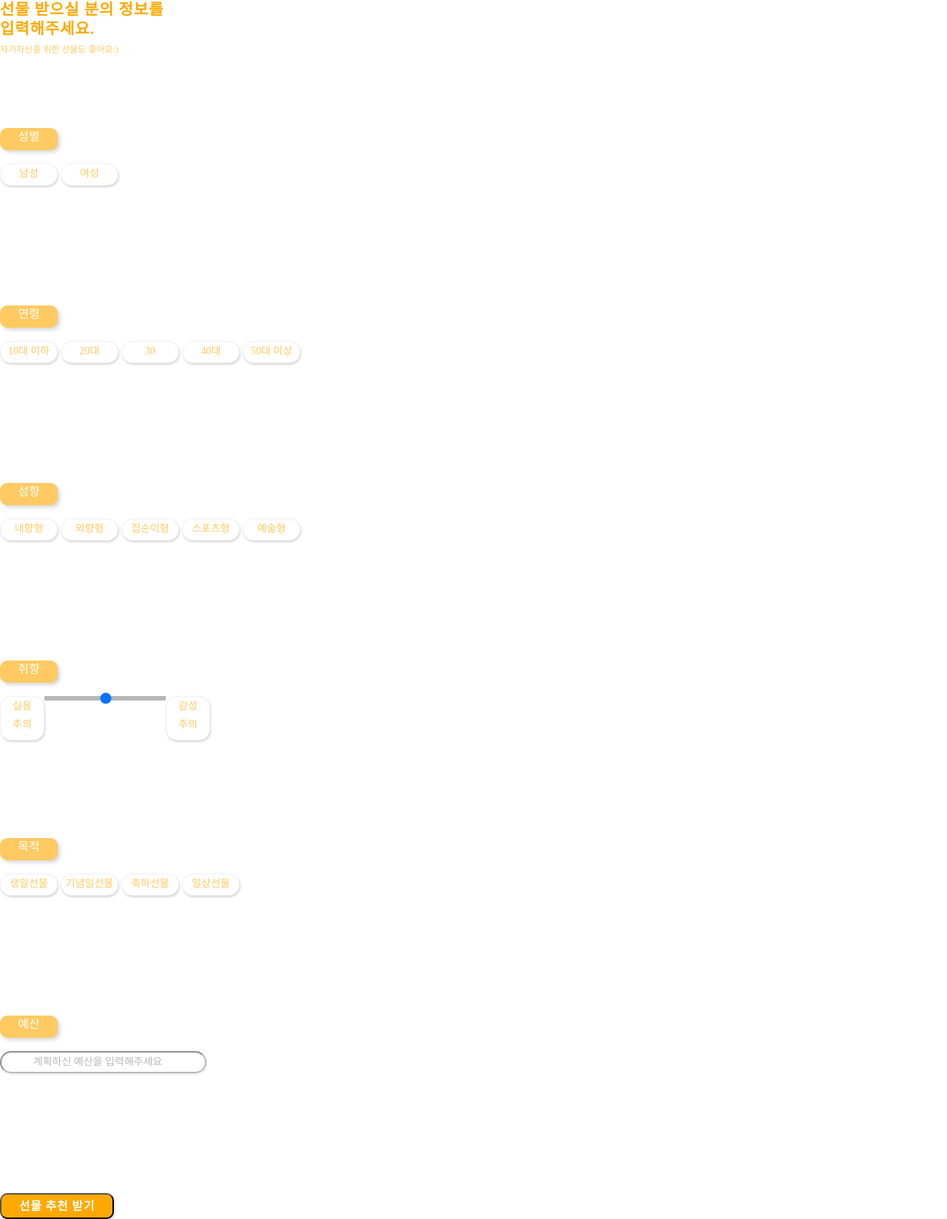
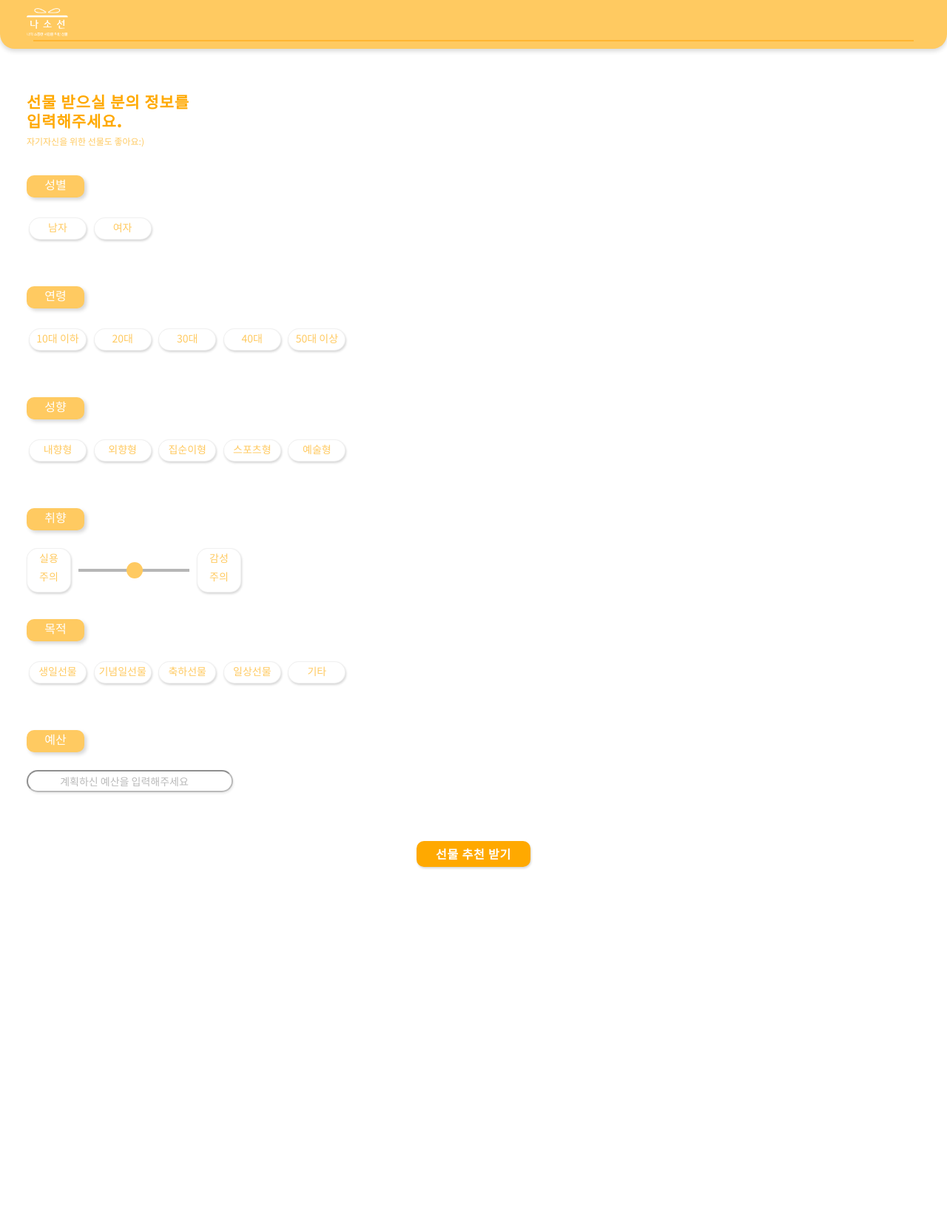
Before and after one commit to SeongwonChung/nasosun, a Django app: page /for_you in a window 1280 px wide. Shown: the whole page at 74% size. After the commit the page ends 1175 px from the top, so only its background shows below. Run offline with Django 3.2, Linux system fonts and the light colour scheme.

Commit message:
for_you_3

```diff
--- a/nasosunpj/app/static/for_you.css
+++ b/nasosunpj/app/static/for_you.css
@@ -1,10 +1,15 @@
 *{ margin: 0;
     Box-sizing: border-box;}
+
+.for_you_container{
+    margin: 0 36px;
+    display: block;
+    justify-content: center;
+}
 
 .for_you_title{
     width: 249px;
     height: 55px;
-    font-family: NotoSansKR;
     font-size: 21px;
     font-weight: 900;
     font-stretch: normal;
@@ -17,7 +22,6 @@
 .for_you_sub_title{
     width: 180px;
     height: 18px;
-    font-family: NotoSansKR;
     font-size: 12px;
     font-weight: normal;
     font-stretch: normal;
@@ -29,9 +33,9 @@
 }
 .box{
     width:100%;
-    height:140px;
+    height:50px;
     /* background-color: red; */
-    margin:100px 0;
+    margin:40px 0 100px 0;
     /* margin: 100px 36px; */
 }
 .box_title{
@@ -40,7 +44,6 @@
     border-radius: 10px;
     box-shadow: 3px 3px 5px 0 rgba(0, 0, 0, 0.16);
     background-color: #ffca61;
-    font-family: AppleSDGothicNeoB00;
     font-size: 16px;
     font-weight: normal;
     font-stretch: normal;
@@ -61,6 +64,8 @@
     opacity: 0;
     position: fixed;
     width: 0;
+    /* display:flex;
+    justify-content: space-around; */
   }
 .box_radio_gender label {
     width: 78px;
@@ -69,13 +74,15 @@
     box-shadow: 1px 2px 3px 0 rgba(0, 0, 0, 0.16);
     border: solid 1px rgba(182, 182, 182, 0.2);
     background-color: #ffffff;
-    display: inline-block;
-    font-family: AppleSDGothicNeoB00;
     font-size: 14px;
     line-height: 1.79;
     letter-spacing: normal;
     text-align: center;
     color: #ffca61;
+    display: inline-block;
+    margin: 3px;
+    /* display:flex;
+    justify-content: space-around; */
 }
 .box_radio_gender input[type="radio"]:checked + label {
     width: 78px;
@@ -84,13 +91,14 @@
     box-shadow: 1px 2px 3px 0 rgba(0, 0, 0, 0.16);
     border: solid 2px #b6b6b6;
     background-color: #ffffff;
-    display: inline-block;
-    font-family: AppleSDGothicNeoB00;
     font-size: 14px;
     line-height: 1.79;
     letter-spacing: normal;
     text-align: center;
     color: #ffca61;
+    display: inline-block;
+    /* display:flex;
+    justify-content: space-around; */
 }
 .box_radio_age input[type="radio"] {
     opacity: 0;
@@ -105,12 +113,12 @@
     border: solid 1px rgba(182, 182, 182, 0.2);
     background-color: #ffffff;
     display: inline-block;
-    font-family: AppleSDGothicNeoB00;
     font-size: 14px;
     line-height: 1.79;
     letter-spacing: normal;
     text-align: center;
     color: #ffca61;
+    margin: 3px;
 }
 .box_radio_age input[type="radio"]:checked + label {
     width: 78px;
@@ -120,7 +128,6 @@
     border: solid 2px #b6b6b6;
     background-color: #ffffff;
     display: inline-block;
-    font-family: AppleSDGothicNeoB00;
     font-size: 14px;
     line-height: 1.79;
     letter-spacing: normal;
@@ -140,12 +147,12 @@
     border: solid 1px rgba(182, 182, 182, 0.2);
     background-color: #ffffff;
     display: inline-block;
-    font-family: AppleSDGothicNeoB00;
     font-size: 14px;
     line-height: 1.79;
     letter-spacing: normal;
     text-align: center;
     color: #ffca61;
+    margin: 3px;
 }
 .box_checkbox input[type="checkbox"]:checked + label {
     width: 78px;
@@ -155,7 +162,6 @@
     border: solid 2px #b6b6b6;
     background-color: #ffffff;
     display: inline-block;
-    font-family: AppleSDGothicNeoB00;
     font-size: 14px;
     line-height: 1.79;
     letter-spacing: normal;
@@ -165,6 +171,7 @@
 .box_slider{
     display: flex;
     flex-direction: row;
+    align-items: center;
 
 }
 .box_slider_text{
@@ -175,7 +182,6 @@
     border: solid 1px rgba(182, 182, 182, 0.2);
     background-color: #ffffff;
     display: inline-block;
-    font-family: AppleSDGothicNeoB00;
     font-size: 14px;
     line-height: 1.79;
     letter-spacing: normal;
@@ -185,11 +191,20 @@
 .slider{
     -webkit-appearance: none;  /* Override default CSS styles */
     appearance: none;
-    width: 164px;
+    width: 150px;
+    margin: 0 10px;
     height: 1px;
-    border: solid 3px #b6b6b6;
-    color:red;
+    border: solid 2px #b6b6b6;
 }
+.slider::-webkit-slider-thumb {
+    -webkit-appearance: none; /* Override default look */
+    appearance: none;
+    width: 22px;
+    height: 22px;
+    border-radius: 50%;
+    background: #ffca61; /* Green background */
+    cursor: pointer; /* Cursor on hover */
+  }
 
 .box_radio_purpose input[type="radio"] {
     opacity: 0;
@@ -204,12 +219,12 @@
     border: solid 1px rgba(182, 182, 182, 0.2);
     background-color: #ffffff;
     display: inline-block;
-    font-family: AppleSDGothicNeoB00;
     font-size: 14px;
     line-height: 1.79;
     letter-spacing: normal;
     text-align: center;
     color: #ffca61;
+    margin: 3px;
 }
 .box_radio_purpose input[type="radio"]:checked + label {
     width: 78px;
@@ -219,7 +234,6 @@
     border: solid 2px #b6b6b6;
     background-color: #ffffff;
     display: inline-block;
-    font-family: AppleSDGothicNeoB00;
     font-size: 14px;
     line-height: 1.79;
     letter-spacing: normal;
@@ -233,7 +247,6 @@
     box-shadow: 1px 2px 3px 0 rgba(0, 0, 0, 0.16);
     background-color: #ffffff;
     opacity: 0.5;
-    font-family: AppleSDGothicNeoB00;
     font-size: 14px;
     font-weight: normal;
     font-stretch: normal;
@@ -243,14 +256,19 @@
     text-align: center;
     color: #ffca61;
 }
-
+.for_you_submit_container{
+    width:100%;
+    display: flex;
+    justify-content: center;
+    margin: 0 0 100px 0;
+}
 .for_you_submit{
+    border:none;
     width: 154px;
     height: 35px;
     border-radius: 10px;
     box-shadow: 1px 2px 3px 0 rgba(0, 0, 0, 0.16);
     background-color: #ffa900;
-    font-family: NotoSansKR;
     font-size: 16px;
     font-weight: bold;
     font-stretch: normal;
--- a/nasosunpj/app/templates/for_you.html
+++ b/nasosunpj/app/templates/for_you.html
@@ -1,5 +1,6 @@
-<!DOCTYPE html>
-<html lang="en">
+{% extends 'base.html' %}
+{% block title %} Nasosun {% endblock %}
+    {% block content %}
 <head>
     <meta charset="UTF-8">
     <meta name="viewport" content="width=device-width, initial-scale=1.0">
@@ -7,6 +8,7 @@
     <title>Document</title>
 </head>
 <body>
+    <div class="for_you_container">
     <div class="for_you_title">선물 받으실 분의 정보를<br>입력해주세요.</div>
     <div class="for_you_sub_title">자기자신을 위한 선물도 좋아요:)</div>
     <form method="POST">
@@ -15,25 +17,25 @@
             <div class="box_title">성별</div>
         <br>
             <div class="box_radio_gender">
-                <input id="radio_man" type="radio" name="gender">
-                <label for="radio_man">남성</label>
-                <input id="radio_woman"type="radio" name="gender">
-                <label for="radio_woman">여성</label>
+                <input id="radio_man" type="radio" name="gender" value="남자">
+                <label for="radio_man">남자</label>
+                <input id="radio_woman"type="radio" name="gender" value="여자">
+                <label for="radio_woman">여자</label>
             </div>
         </div>
         <div class="box">
             <div class="box_title">연령</div>
         <br>
             <div class="box_radio_age">
-                <input id="radio_10" type="radio" name="age">
+                <input id="radio_10" type="radio" name="age" value="10">
                 <label for="radio_10">10대 이하</label>
-                <input id="radio_20"type="radio" name="age">
+                <input id="radio_20"type="radio" name="age" value="20">
                 <label for="radio_20">20대</label>
-                <input id="radio_30" type="radio" name="age">
-                <label for="radio_30">30</label>
-                <input id="radio_40"type="radio" name="age">
+                <input id="radio_30" type="radio" name="age" value="30">
+                <label for="radio_30">30대</label>
+                <input id="radio_40"type="radio" name="age" value="40">
                 <label for="radio_40">40대</label>
-                <input id="radio_50"type="radio" name="age">
+                <input id="radio_50"type="radio" name="age" value="50">
                 <label for="radio_50">50대 이상</label>
             </div>
         </div>
@@ -41,15 +43,15 @@
             <div class="box_title">성향</div>
         <br>
             <div class="box_checkbox">
-                <input id="checkbox_in" type="checkbox" name="taste">
+                <input id="checkbox_in" type="checkbox" name="taste" value="내향형">
                 <label for="checkbox_in">내향형</label>
-                <input id="checkbox_out"type="checkbox" name="taste">
+                <input id="checkbox_out"type="checkbox" name="taste" value="외향형">
                 <label for="checkbox_out">외향형</label>
-                <input id="checkbox_home" type="checkbox" name="taste">
+                <input id="checkbox_home" type="checkbox" name="taste" value="집순이형">
                 <label for="checkbox_home">집순이형</label>
-                <input id="checkbox_sport"type="checkbox" name="taste">
+                <input id="checkbox_sport"type="checkbox" name="taste" value="스포츠형">
                 <label for="checkbox_sport">스포츠형</label>
-                <input id="checkbox_art"type="checkbox" name="taste">
+                <input id="checkbox_art"type="checkbox" name="taste" value="예술형">
                 <label for="checkbox_art">예술형</label>
             </div>
         </div>
@@ -58,7 +60,7 @@
         <br>
             <div class="box_slider">
                 <label class="box_slider_text">실용<br>주의</label>
-                    <input class="slider" type="range" min="1" max="100"  name="temperment">
+                    <input class="slider" type="range" min="1" max="100" name="temperment">
                 <label class="box_slider_text">감성<br>주의</label>
             </div>
         </div>
@@ -72,14 +74,16 @@
             <div class="box_title">목적</div>
         <br>
             <div class="box_radio_purpose">
-                <input id="radio_birth" type="radio" name="purpose">
+                <input id="radio_birth" type="radio" name="purpose" value="birth">
                 <label for="radio_birth">생일선물</label>
-                <input id="radio_anni"type="radio" name="purpose">
+                <input id="radio_anni"type="radio" name="purpose" value="anni">
                 <label for="radio_anni">기념일선물</label>
-                <input id="radio_cele" type="radio" name="purpose">
+                <input id="radio_cele" type="radio" name="purpose" value="cele">
                 <label for="radio_cele">축하선물</label>
-                <input id="radio_daily"type="radio" name="purpose">
+                <input id="radio_daily"type="radio" name="purpose" value="daily">
                 <label for="radio_daily">일상선물</label>
+                <input id="radio_etc"type="radio" name="purpose" value="etc">
+                <label for="radio_etc">기타</label>
             </div>
         </div>
         <div class="box">
@@ -87,7 +91,10 @@
         <br>
             <input class="box_budget" type="number" name="budget" placeholder="계획하신 예산을 입력해주세요">
         </div>
+        <div class="for_you_submit_container">
         <button class="for_you_submit" type="submit">선물 추천 받기</button>
+        </div>
     </form>
+    </div>
+    {% endblock content %}
 </body>
-</html>
--- a/nasosunpj/app/views.py
+++ b/nasosunpj/app/views.py
@@ -10,7 +10,7 @@ def for_you(request):
          new_offer = Offer.objects.create(
              user_no = request.user.pk
          )
-         new_reslut = Result.objects.create(
+         new_result = Result.objects.create(
              offer_no = new_offer.pk
          )
          new_requirement = Requirement.objects.create(
```
Also changed, not shown: nasosunpj/app/templates/spinner.html (+0 -7 lines).
